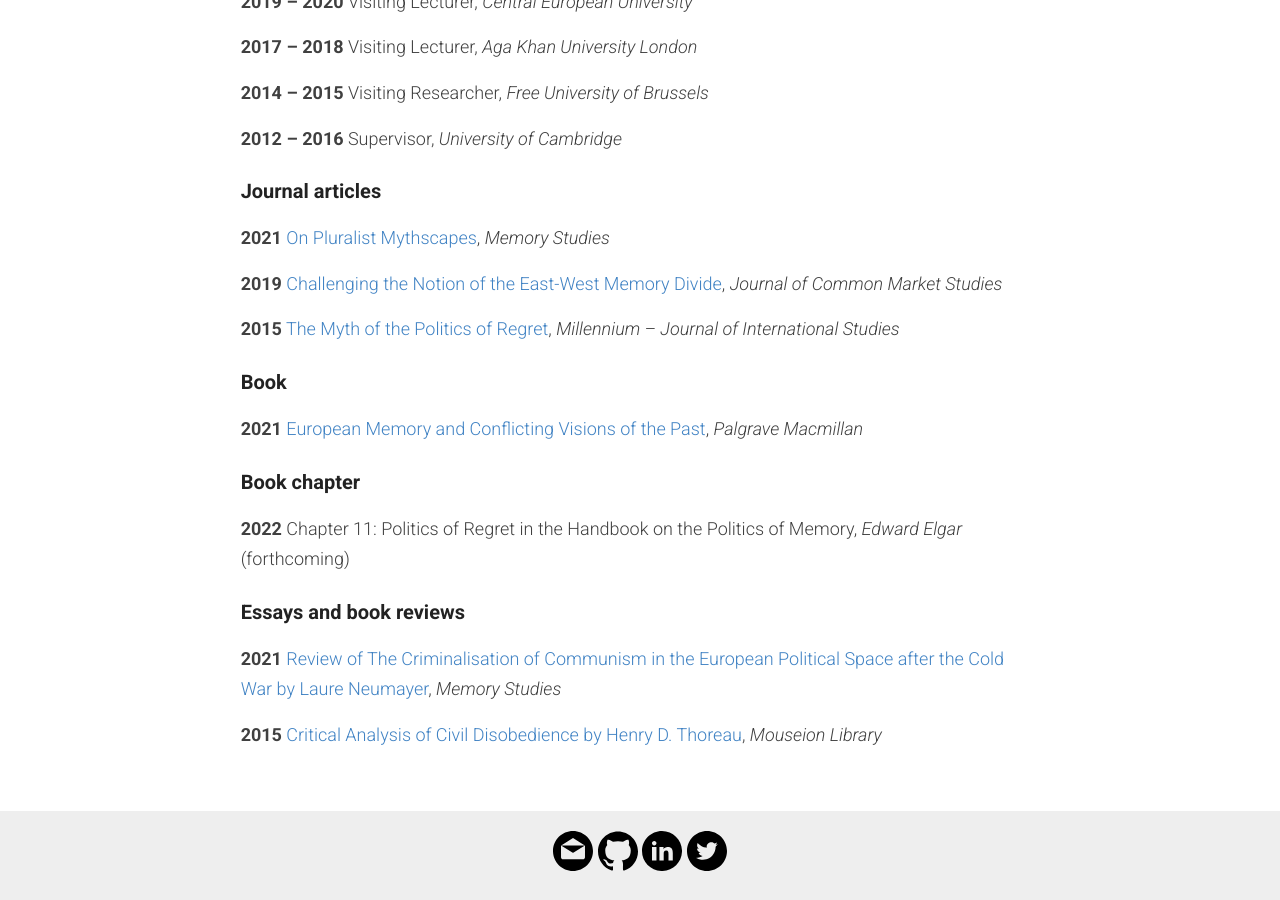
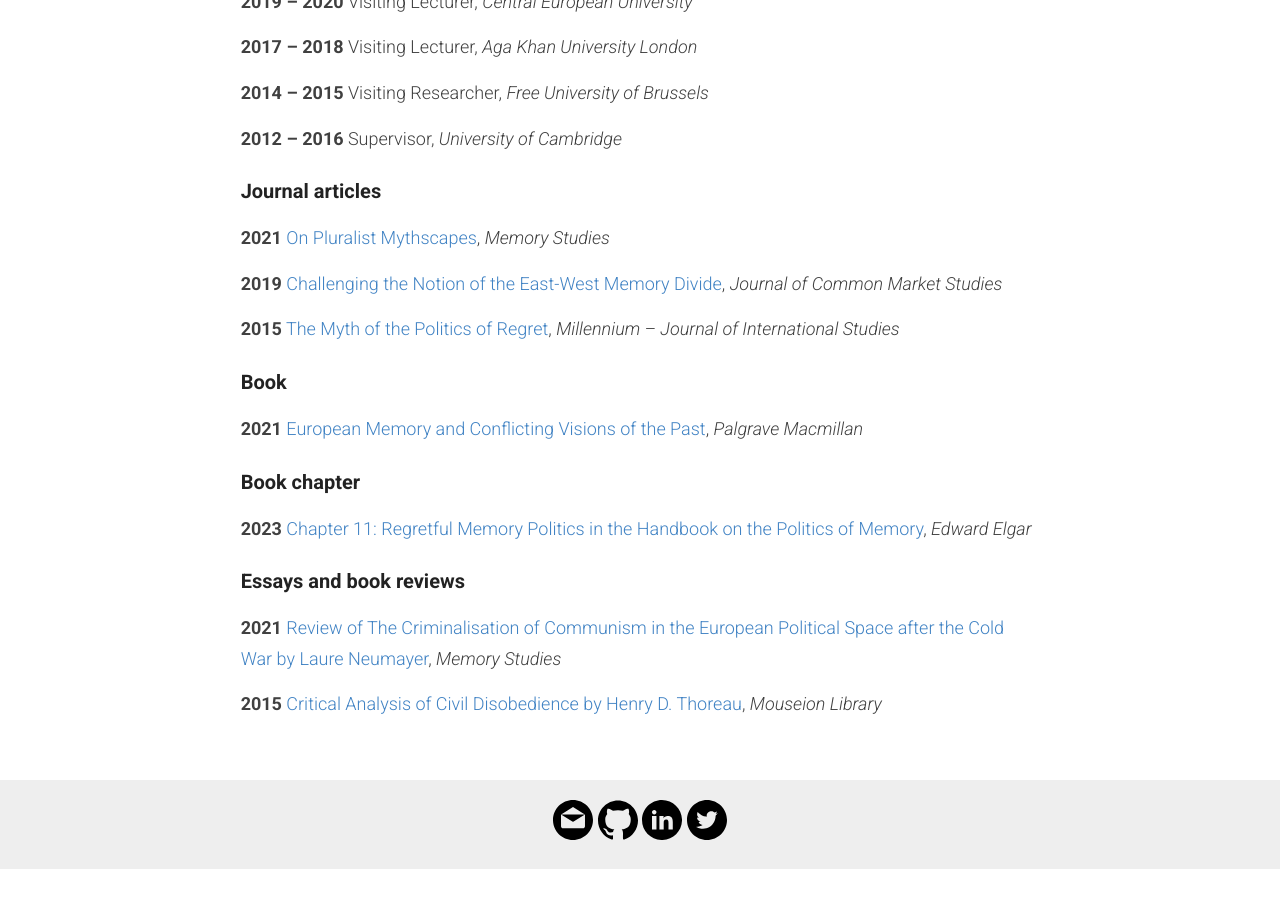
Before and after one commit to tothmano/manototh.github.io, a Jekyll site: the page built from _pages/home.md, in a window 1280 px wide and 900 px high, scrolled down 3802 px. Built offline with Jekyll 4.4.1, drawn with Linux system fonts in a browser that asks for light colours; after the commit the page ends 4672 px from its top, so only the background shows below that.

Commit message:
Add link to book chapter

```diff
--- a/_pages/home.md
+++ b/_pages/home.md
@@ -131,7 +131,7 @@ As a scholar, my main fields of interest are memory studies and critical Europea
 
 ### Book chapter
 
-**2022** Chapter 11: Politics of Regret in the Handbook on the Politics of Memory, *Edward Elgar* (forthcoming)
+**2023** [Chapter 11: Regretful Memory Politics in the Handbook on the Politics of Memory](https://www.elgaronline.com/edcollchap/book/9781800372535/book-part-9781800372535-18.xml), *Edward Elgar*
 
 ### Essays and book reviews
 
```
